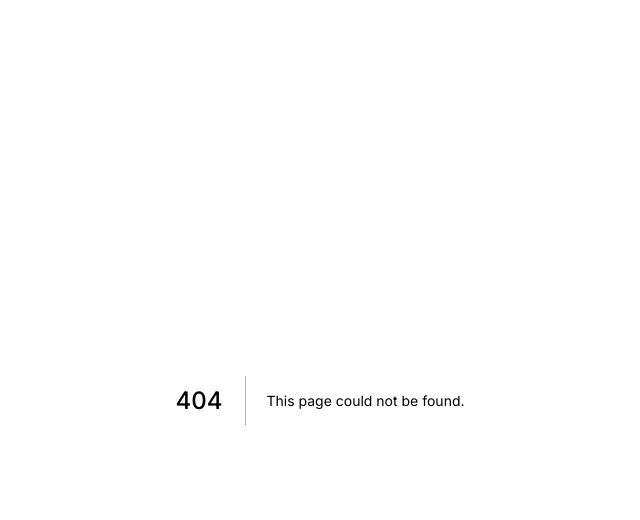
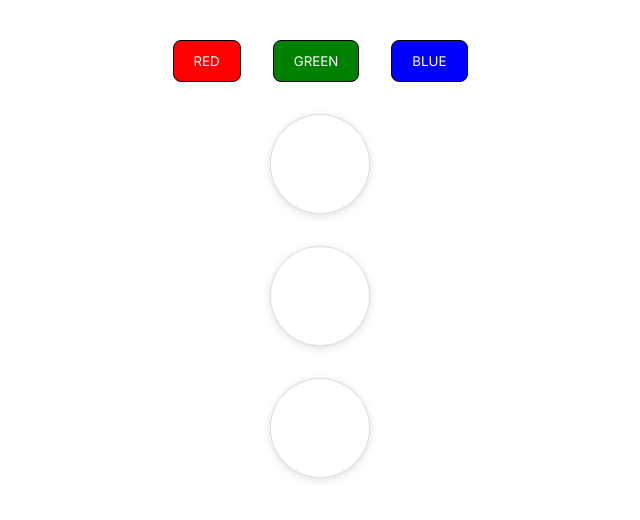
Before and after one commit to ukayaj620/next-homework, a Next.js app: page /simple-traffic-light in a window 1280 px wide. Before the commit this address had no page. Shown: the top 520 px of the page, without its empty margins (320-960 px from the left). Built offline with nearby package versions, Linux system fonts and the light colour scheme.

Commit message:
feat: add new homework

```diff
--- a/src/pages/index.js
+++ b/src/pages/index.js
@@ -9,6 +9,7 @@ export default function Index() {
     <div style={{ display: "flex", flexDirection: "column" }}>
       <Link url="./room-landing">WebRoom Landing</Link>
       <Link url="./comedian">Famous Comedian</Link>
+      <Link url="./simple-traffic-light">Simple Traffic Light</Link>
     </div>
   );
 }
--- /dev/null
+++ b/src/pages/simple-traffic-light.js
@@ -0,0 +1,96 @@
+import { useState } from "react";
+
+function Button({ bgColor, textColor, onClick, children }) {
+  return (
+    <button
+      style={{
+        margin: "16px",
+        padding: "12px 20px",
+        color: textColor,
+        backgroundColor: bgColor,
+        borderRadius: "8px",
+        border: "1px solid black",
+      }}
+      onClick={onClick}
+    >
+      {children}
+    </button>
+  );
+}
+
+function LightBulb({ bgColor }) {
+  return (
+    <div
+      style={{
+        width: "100px",
+        height: "100px",
+        backgroundColor: bgColor,
+        borderRadius: "50%",
+        margin: "16px",
+        boxShadow: "0 2px 8px rgba(0, 0, 0, 0.125)",
+        border: "1px solid rgba(0, 0, 0, 0.125)",
+      }}
+    ></div>
+  );
+}
+
+function SimpleTrafficLightPage() {
+  const [redOn, setRedOn] = useState(false);
+  const [greenOn, setGreenOn] = useState(false);
+  const [blueOn, setBlueOn] = useState(false);
+
+  return (
+    <div
+      style={{
+        display: "flex",
+        flexDirection: "column",
+        alignItems: "center",
+        width: "100%",
+        color: "#171717",
+      }}
+    >
+      <div
+        style={{
+          display: "flex",
+          flexDirection: "row",
+          alignItems: "center",
+          marginTop: "24px",
+        }}
+      >
+        <Button
+          textColor="white"
+          bgColor="red"
+          onClick={function () {
+            setRedOn(!redOn);
+          }}
+        >
+          RED
+        </Button>
+        <Button
+          textColor="white"
+          bgColor="green"
+          onClick={function () {
+            setGreenOn(!greenOn);
+          }}
+        >
+          GREEN
+        </Button>
+        <Button
+          textColor="white"
+          bgColor="blue"
+          onClick={function () {
+            setBlueOn(!blueOn);
+          }}
+        >
+          BLUE
+        </Button>
+      </div>
+
+      <LightBulb bgColor={redOn ? "red" : "white"} />
+      <LightBulb bgColor={greenOn ? "green" : "white"} />
+      <LightBulb bgColor={blueOn ? "blue" : "white"} />
+    </div>
+  );
+}
+
+export default SimpleTrafficLightPage;
```
